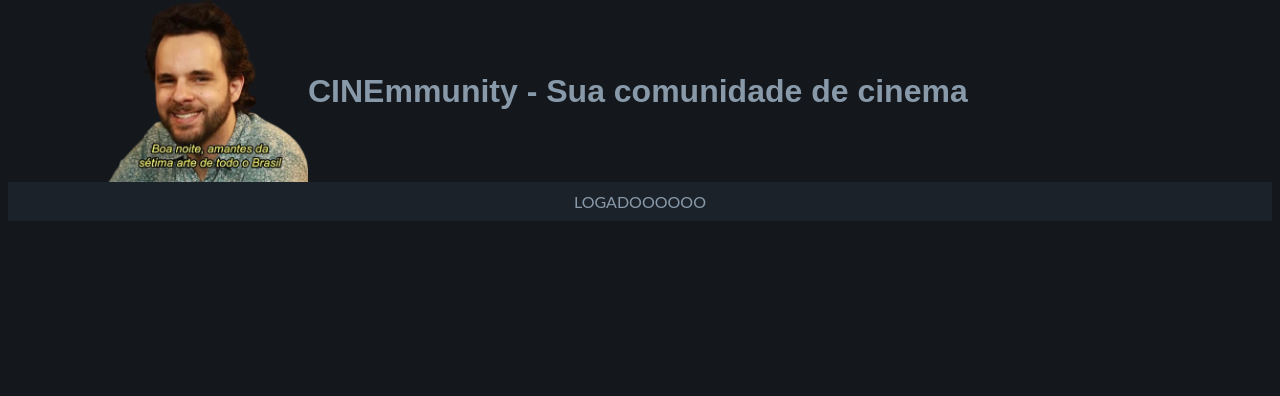
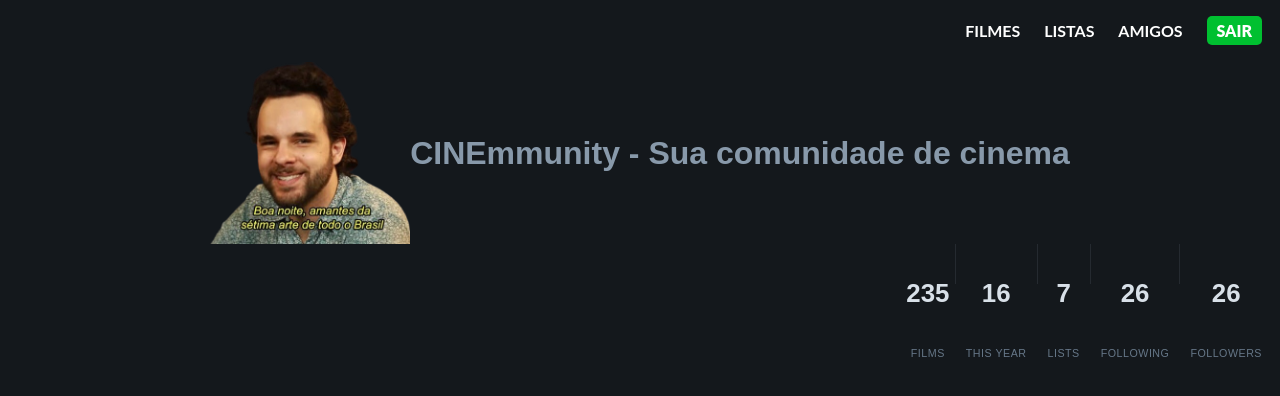
Before and after one commit to robotheus/Cinemmunity, a plain HTML site: page src/perfil.html in a window 1280 px wide. Drawn offline with Linux system fonts and the light colour scheme.

Commit message:
implementação do perfil

```diff
--- a/src/perfil.html
+++ b/src/perfil.html
@@ -4,18 +4,47 @@
 <head>
    <meta charset="UTF-8">
    <meta name="viewport" content="width=device-width, initial-scale=1.0">
-   <title>Cinemmunity</title>
+   <title>Perfil</title>
    <link rel="shortcut icon" href="../img/movie-clapper-open.png" type="image/x-icon">
-   <link rel="stylesheet" href="styles/style_home.css">
+   <link rel="stylesheet" href="styles/style_perfil.css">
 </head>
 
 <body>
-   <header>
+   <nav>
+      <ul>
+         <a href="#" class="textoHeader">FILMES</a>
+         <a href="#" class="textoHeader">LISTAS</a>
+         <a href="#" class="textoHeader">AMIGOS</a>
+         <a href="#" class="textoHeader"><button>SAIR</button></a>
+      </ul>
+   </nav>
+
+   <div id="topo">
       <img id="mauricio" src="../img/7arte.png">
       <h1 id="titulo_p">CINEmmunity - Sua comunidade de cinema</h1>
-   </header>
+   </div>
 
-   <main>
-      LOGADOOOOOO
+   <div class="right-side">
+      <div>
+        <h4>235</h4>
+        <p>films</p>
+      </div>
+      <div>
+        <h4>16</h4>
+        <p>this year</p>
+      </div>
+      <div>
+        <h4>7</h4>
+        <p>lists</p>
+      </div>
+      <div>
+        <h4>26</h4>
+        <p>following</p>
+      </div>
+      <div>
+        <h4>26</h4>
+        <p>followers</p>
+      </div>
+    </div>
    </main>
 </body>
--- a/src/styles/style_perfil.css
+++ b/src/styles/style_perfil.css
@@ -1 +1,72 @@
-@import "style_home.css"
+@import "style_home.css";
+
+nav {
+    font-weight: bolder;
+    padding-bottom: 1px;
+    width: fit-content;
+    margin-left: auto;
+  }
+
+nav a {
+padding: 6px 10px;
+color: white;
+}
+
+nav button {
+background-color: #00C030;
+border-radius: 5px;
+color: white;
+font-weight: bolder;
+padding-left: 10px;
+padding-right: 10px;
+padding-top: 5px;
+padding-bottom: 5px;
+align-items: center;
+font-size: 1em;
+border: 1px;
+}
+
+nav button:hover {
+background-color: #00A11D;
+cursor: pointer;
+}
+
+.right-side {
+    display: flex;
+    align-items: flex-end;
+    justify-content: flex-end;
+
+    div {
+      border-left: solid rgba(153, 170, 187, 0.13) 1px;
+      height: 40px;
+      margin-bottom: 50px;
+
+      h4 {
+        color: rgb(216, 224, 232);
+        font-family: "linux-libertine", sans-serif;
+        font-size: 1.61538462rem;
+        text-align: center;
+      }
+      p {
+        color: rgb(102, 119, 136);
+        font-family: "graphik-light", sans-serif;
+        font-size: 0.66923077rem;
+        letter-spacing: 0.5px;
+        text-transform: uppercase;
+        margin: 0 10px;
+        text-align: center;
+        padding-top: 5px;
+      }
+      h4:hover,
+      p:hover {
+        cursor: pointer;
+      }
+      p:hover {
+        color: $hover;
+      }
+    }
+    div:nth-of-type(1) {
+      border-left: none;
+    }
+  }
+}
```
Also changed, not shown: src/index.html (+2 -3 lines), src/scripts/script.js (+28 -6 lines), src/scripts/server.js (+44 -2 lines).
